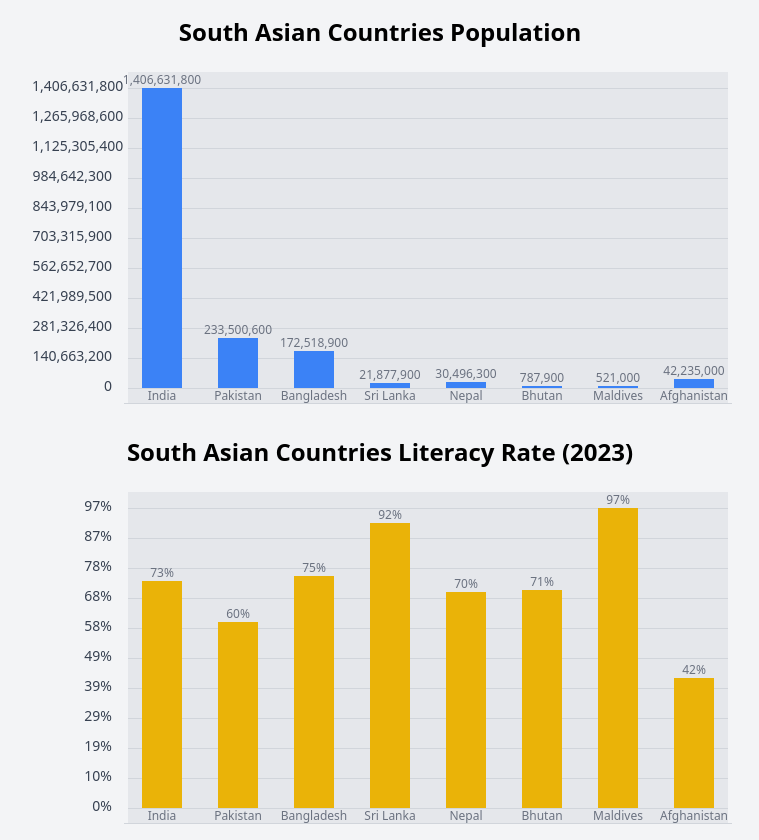
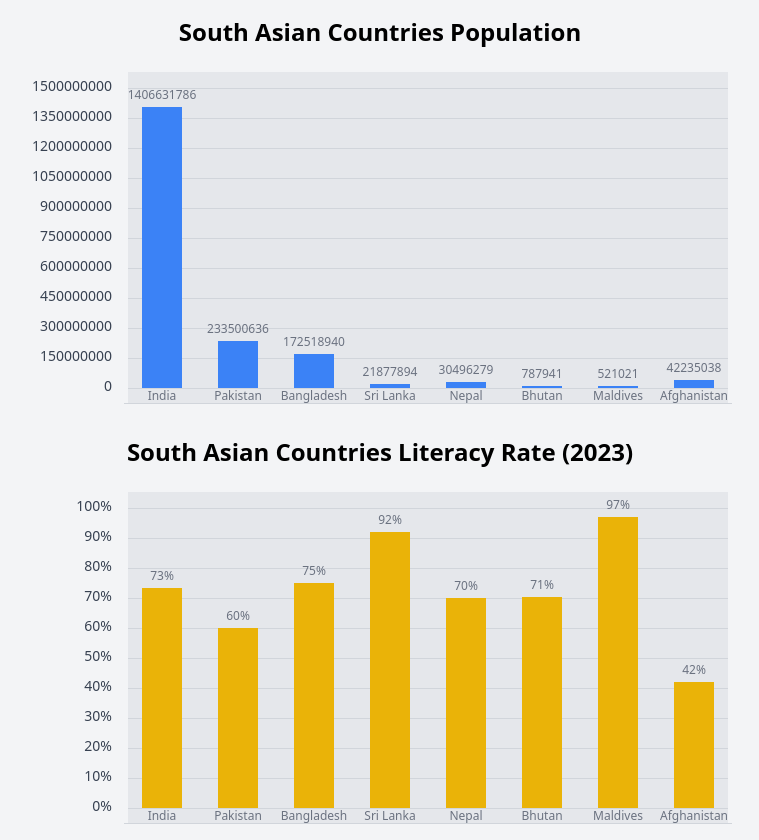
Before and after one commit to puspa955/literacy-chart, a Next.js app: page / in a window 1280 px wide. Shown: the whole page, without its empty margins (260-1019 px from the left). Built offline with nearby package versions, Linux system fonts and the light colour scheme.

Commit message:
making reusable component

```diff
--- /dev/null
+++ b/app/components/BarChart.js
@@ -0,0 +1,49 @@
+
+const BarChart = ({ data, title, maxScale = 100, barColor = "bg-blue-500", dataKey = 'value', unit = "%" }) => {
+  const chartHeight = 300; // Consistent chart height
+  const barHeightMultiplier = chartHeight / maxScale;
+  const minBarHeight = 2;  // Minimum bar height to avoid disappearing bars
+
+  const formatNumber = (num) => Math.round(num); // Function to format numbers
+
+  return (
+    <div className="w-full p-4 flex flex-col items-center justify-center">
+      <h1 className="text-center text-2xl font-bold mb-6">{title}</h1>
+      <div className="flex">
+        {/* Y-Axis Labels */}
+        <div className="flex flex-col justify-between h-[320px] pr-4 relative mt-1">
+          {[...Array(11)].map((_, index) => {
+            const labelValue = Math.round(maxScale / 10 * (10 - index));
+            return (
+              <div key={index} className="flex items-center justify-end w-full">
+                <p className="text-sm text-gray-700 text-right w-20">
+                  {formatNumber(labelValue)}{unit}
+                </p>
+                <div className="absolute left-[6rem] w-[600px] h-px bg-gray-300 mt-1"></div>
+              </div>
+            );
+          })}
+        </div>
+
+        {/* Bar Chart */}
+        <div className="flex flex-col items-center bg-gray-200" style={{ width: '600px' }}>
+          <div className="flex items-end h-[332px] relative">
+            <div className="absolute left-0 w-full h-px bg-gray-300 bottom-0"></div>
+            {data.map((item, index) => {
+              const barHeight = Math.max(item[dataKey] * barHeightMultiplier, minBarHeight);
+              return (
+                <div key={index} className="flex flex-col items-center w-[60px] mx-2">
+                  <p className="text-xs text-gray-500 text-label mb-1">{formatNumber(item[dataKey])}{unit}</p>
+                  <div className={`${barColor} w-10`} style={{ height: `${barHeight}px` }}></div>
+                  <p className="text-xs text-gray-500">{item.country}</p>
+                </div>
+              );
+            })}
+          </div>
+        </div>
+      </div>
+    </div>
+  );
+};
+
+export default BarChart;
--- a/app/components/BarGraph.js
+++ /dev/null
@@ -1,63 +0,0 @@
-import React from "react";
-
-const populations = [
-  { country: "India", population: 1406631786 },
-  { country: "Pakistan", population: 233500636 },
-  { country: "Bangladesh", population: 172518940 },
-  { country: "Sri Lanka", population: 21877894 },
-  { country: "Nepal", population: 30496279 },
-  { country: "Bhutan", population: 787941 },
-  { country: "Maldives", population: 521021 },
-  { country: "Afghanistan", population: 42235038 },
-];
-
-const BarChart = () => {
-  const maxPopulation = Math.max(...populations.map(p => p.population));
-  const barHeightMultiplier = 300 / maxPopulation;
-  const minBarHeight = 2;
-
-  const formatNumber = (num) => {
-    return Math.round(num / 100) * 100;
-  };
-
-  return (
-    <div className="w-full p-4 flex flex-col items-center justify-center">
-      <h1 className="text-center text-2xl font-bold mb-6">South Asian Countries Population</h1>
-      <div className="flex">
-        {/* Y-Axis */}
-        <div className="flex flex-col justify-between h-[320px] pr-4 relative mt-1">
-          {[...Array(11)].map((_, index) => {
-            const labelValue = Math.round(maxPopulation / 10 * (10 - index));
-            return (
-              <div key={index} className="flex items-center justify-end w-full">
-                <p className="text-sm text-gray-700 text-right w-20">
-                  {formatNumber(labelValue).toLocaleString()} {/* Y-axis labels */}
-                </p>
-                <div className="absolute left-[6rem] w-[600px] h-px bg-gray-300 mt-1"></div>
-              </div>
-            );
-          })}
-        </div>
-
-        {/* Bar Chart */}
-        <div className="flex flex-col items-center bg-gray-200" style={{ width: '600px' }}> {/* Set fixed width for the bar chart */}
-          <div className="flex items-end relative">
-            <div className="absolute left-0 w-full h-px bg-gray-300 bottom-0"></div>
-            {populations.map((data, index) => {
-              const barHeight = Math.max(data.population * barHeightMultiplier, minBarHeight);
-              return (
-                <div key={index} className="flex flex-col items-center w-[60px] mx-2">
-                  <p className="text-xs text-gray-500">{formatNumber(data.population).toLocaleString()}</p>
-                  <div className="bg-blue-500 w-10" style={{ height: `${barHeight}px` }}></div>
-                  <p className="text-xs text-gray-500">{data.country}</p>
-                </div>
-              );
-            })}
-          </div>
-        </div>
-      </div>
-    </div>
-  );
-};
-
-export default BarChart;
--- a/app/components/literacyRates.js
+++ /dev/null
@@ -1,61 +0,0 @@
-import React from "react";
-
-const literacyRates = [
-  { country: "India", rate: 73.3 },
-  { country: "Pakistan", rate: 60.0 },
-  { country: "Bangladesh", rate: 75.0 },
-  { country: "Sri Lanka", rate: 92.0 },
-  { country: "Nepal", rate: 70.0 },
-  { country: "Bhutan", rate: 70.5 },
-  { country: "Maldives", rate: 97.0 },
-  { country: "Afghanistan", rate: 42.0 },
-];
-
-const BarChart = () => {
-  const maxRate = Math.max(...literacyRates.map(r => r.rate));
-  const barHeightMultiplier = 300 / maxRate; // Adjust the height scale
-  const minBarHeight = 2;
-
-  const formatNumber = (num) => Math.round(num); // Rounding to whole numbers
-
-  return (
-    <div className="w-full p-4 flex flex-col items-center justify-center">
-      <h1 className="text-center text-2xl font-bold mb-6">South Asian Countries Literacy Rate (2023)</h1>
-      <div className="flex">
-        {/* Y-Axis */}
-        <div className="flex flex-col justify-between h-[320px] pr-4 relative mt-1">
-          {[...Array(11)].map((_, index) => {
-            const labelValue = Math.round(maxRate / 10 * (10 - index));
-            return (
-              <div key={index} className="flex items-center justify-end w-full">
-                <p className="text-sm text-gray-700 text-right w-20">
-                  {formatNumber(labelValue)}% {/* Y-axis labels */}
-                </p>
-                <div className="absolute left-[6rem] w-[600px] h-px bg-gray-300 mt-1"></div>
-              </div>
-            );
-          })}
-        </div>
-
-        {/* Bar Chart */}
-        <div className="flex flex-col items-center bg-gray-200" style={{ width: '600px' }}>
-          <div className="flex items-end relative">
-            <div className="absolute left-0 w-full h-px bg-gray-300 bottom-0"></div>
-            {literacyRates.map((data, index) => {
-              const barHeight = Math.max(data.rate * barHeightMultiplier, minBarHeight);
-              return (
-                <div key={index} className="flex flex-col items-center w-[60px] mx-2">
-                  <p className="text-xs text-gray-500">{formatNumber(data.rate)}%</p>
-                  <div className="bg-yellow-500 w-10" style={{ height: `${barHeight}px` }}></div>
-                  <p className="text-xs text-gray-500">{data.country}</p>
-                </div>
-              );
-            })}
-          </div>
-        </div>
-      </div>
-    </div>
-  );
-};
-
-export default BarChart;
--- a/app/page.js
+++ b/app/page.js
@@ -1,16 +1,10 @@
-// pages/index.js
-import Head from 'next/head';
-import BarGraph from './components/BarGraph';
-import LiteracyRate from './components/literacyRates';
-
-
+import Population from './pages/population';
+import LiteracyRate from './pages/literacy';
 export default function Home() {
   return (
     <div className="min-h-screen flex flex-col items-center justify-center bg-gray-100">
-      <Head>
-        <title>Literacy Rates</title>
-      </Head>
-      <BarGraph />
+
+      <Population />
       <LiteracyRate />
 
     </div>
--- /dev/null
+++ b/app/pages/literacy.js
@@ -0,0 +1,26 @@
+import BarChart from '../components/BarChart';
+const literacyRates2023 = [
+  { country: "India", rate: 73.3 },
+  { country: "Pakistan", rate: 60.0 },
+  { country: "Bangladesh", rate: 75.0 },
+  { country: "Sri Lanka", rate: 92.0 },
+  { country: "Nepal", rate: 70.0 },
+  { country: "Bhutan", rate: 70.5 },
+  { country: "Maldives", rate: 97.0 },
+  { country: "Afghanistan", rate: 42.0 },
+];
+
+const LiteracyRatePage = () => {
+  return (
+    <BarChart
+      data={literacyRates2023}
+      title="South Asian Countries Literacy Rate (2023)"
+      maxScale={100}
+      barColor="bg-yellow-500"
+      dataKey="rate"
+      unit="%"
+    />
+  );
+};
+
+export default LiteracyRatePage;
--- /dev/null
+++ b/app/pages/population.js
@@ -0,0 +1,26 @@
+import BarChart from '../components/BarChart';
+
+const populations = [
+  { country: "India", population: 1406631786 },
+  { country: "Pakistan", population: 233500636 },
+  { country: "Bangladesh", population: 172518940 },
+  { country: "Sri Lanka", population: 21877894 },
+  { country: "Nepal", population: 30496279 },
+  { country: "Bhutan", population: 787941 },
+  { country: "Maldives", population: 521021 },
+  { country: "Afghanistan", population: 42235038 },
+];
+
+const PopulationPage = () => {
+  return (
+    <BarChart
+      data={populations}
+      title="South Asian Countries Population"
+      maxScale={1500000000}
+      dataKey="population"
+      unit=""
+    />
+  );
+};
+
+export default PopulationPage;
```
